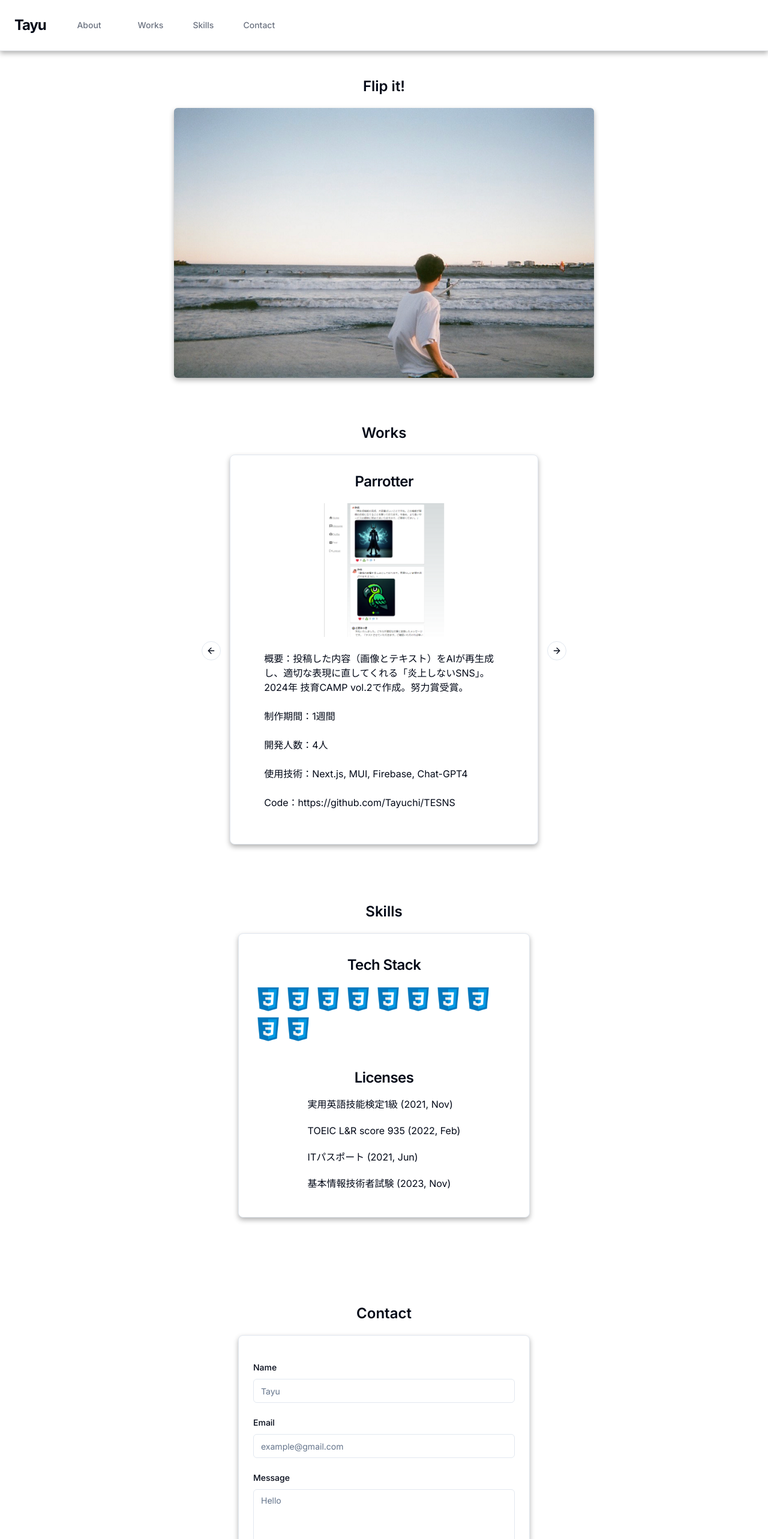
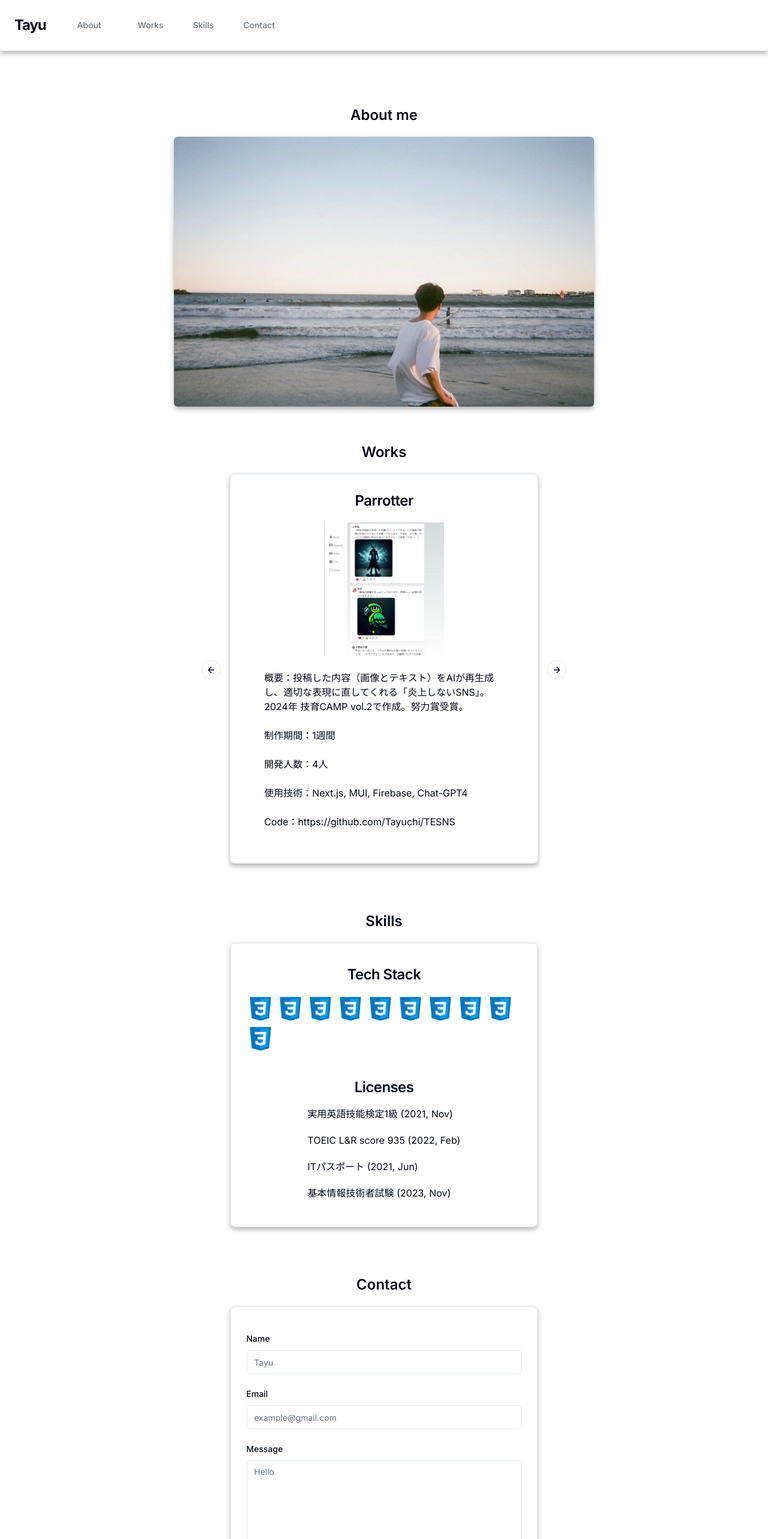
Before and after one commit to Tayuchi/portfolio, a Next.js app: page / in a window 1280 px wide. Shown: the top 2566 px of the page at 60% size. Built offline with nearby package versions, Linux system fonts and the light colour scheme.

Commit message:
adjusting the layout of the page

```diff
--- a/app/page.tsx
+++ b/app/page.tsx
@@ -69,17 +69,17 @@ export default function Home() {
             </div>
           </div>
         </nav>
-        <div className="mt-16 sm:mt-24">
-          <div ref={scrollaboutRef} className="p-4 sm:p-8">
+        <div className="mt-16 sm:mt-24 space-y-20">
+          <div ref={scrollaboutRef}>
             <About />
           </div>
-          <div ref={scrollworksRef} className="p-4 sm:p-8">
+          <div ref={scrollworksRef}>
             <Works />
           </div>
-          <div ref={scrollskillsRef} className="p-4 sm:p-8">
+          <div ref={scrollskillsRef}>
             <Skills />
           </div>
-          <div ref={scrollcontactRef} className="p-4 sm:p-8">
+          <div ref={scrollcontactRef}>
             <Contact />
           </div>
         </div>
--- a/components/layouts/about.tsx
+++ b/components/layouts/about.tsx
@@ -18,8 +18,8 @@ const About = () => {
   }
 
   return (
-    <div className='lg:w-[40%] md:w-[80%] sm:w-[80%] mx-auto flex flex-col items-center justify-between'>
-      <h1 className="text-2xl font-semibold text-center">Flip it!</h1>
+    <div className='lg:w-[40%] md:w-[80%] sm:w-[80%] mx-auto flex flex-col items-center justify-between mt-20'>
+      <h1 className="text-2xl font-semibold text-center">About me</h1>
       <motion.div
         className="flip-card-inner cursor-pointer"
         initial={false}
--- a/components/layouts/skills.tsx
+++ b/components/layouts/skills.tsx
@@ -4,7 +4,7 @@ import { Card, CardContent, CardTitle } from '../ui/card';
 
 const Skills = () => {
   return (
-    <div className='lg:w-[40%] md:w-[80%] sm:w-[80%] mx-auto mb-20'>
+    <div className='lg:w-[40%] md:w-[80%] sm:w-[80%] mx-auto'>
       <h1 className="text-2xl font-semibold text-center mb-5">Skills</h1>
       <Card className='card mx-auto flex flex-col items-center pt-10 space-y-5 pb-5'>
         <CardTitle >Tech Stack</CardTitle>
--- a/components/layouts/works.tsx
+++ b/components/layouts/works.tsx
@@ -21,7 +21,7 @@ import Autoplay from "embla-carousel-autoplay"
 const Works = () => {
 	const plugin = React.useRef(Autoplay({ delay: 5000, stopOnInteraction: false}))
   return (
-    <div className='w-full max-w-lg mx-auto flex flex-col items-center justify-between p-4 sm:p-8'>
+    <div className='w-full max-w-lg mx-auto flex flex-col items-center justify-between'>
       <h1 className="text-2xl font-semibold text-center mb-5">Works</h1>
       <Card className='card h-[650px]'>
         <Carousel
```
